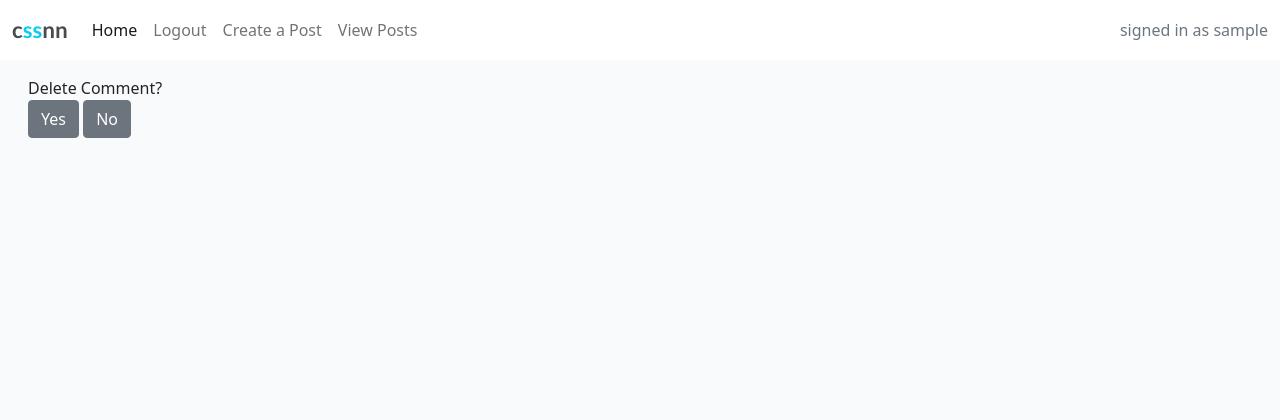
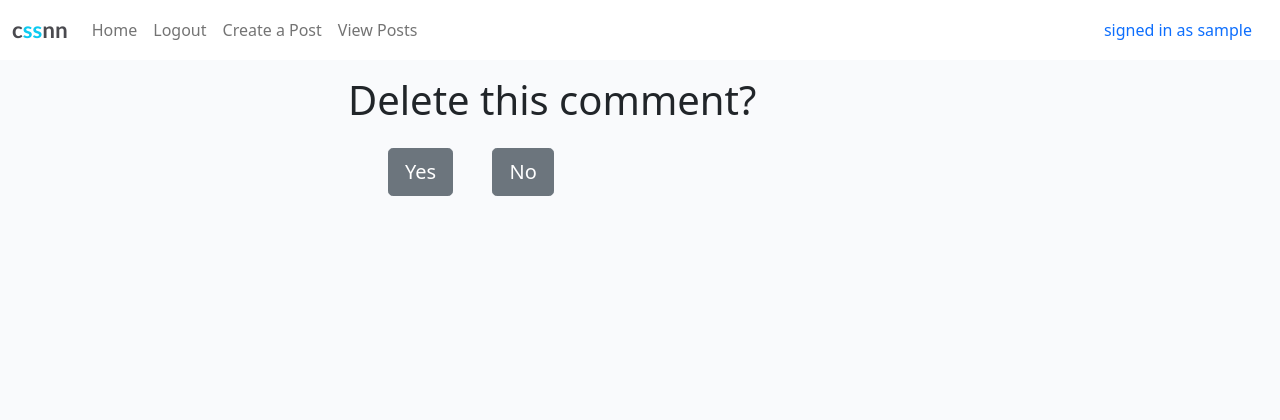
Before and after one commit to Code-Institute-Submissions/samagosti7-Project-4, a Django app: page /delete_comment/1/ in a window 1280 px wide. Shown: the top 420 px of the page. Run offline with Django 3.2, Linux system fonts and the light colour scheme; a user stored in the database is signed in; tables that the repository leaves empty hold one stand-in row (values such as "Sample post"); some libraries are stand-ins or nearby versions.

Commit message:
Style delete post/reject deletion of post buttons and style navbar/signin status message

```diff
--- a/templates/base.html
+++ b/templates/base.html
@@ -36,7 +36,7 @@
             <div class="collapse navbar-collapse" id="navbarText">
                 <ul class="navbar-nav me-auto mb-2 mb-lg-0">
                     <li class="nav-item">
-                        <a class="nav-link active" aria-current="page" href="{% url 'home' %}">Home</a>
+                        <a class="nav-link" aria-current="page" href="{% url 'home' %}">Home</a>
                     </li>
                     {% if user.is_authenticated %}
                     <li class="nav-item">
@@ -58,7 +58,7 @@
                     </li>
 
                 </ul>
-                <span class="navbar-text text-muted">
+                <span class="nav-link active">
                     {% if user.is_authenticated %}
                     signed in as {{ user.username }}
                     {% else %}
--- a/templates/delete_comment.html
+++ b/templates/delete_comment.html
@@ -8,15 +8,15 @@
 
 <div class="container-fluid">
     <div class="row">
-        <div class="col-md-6">
+        <div class="col-md-6 mx-auto">
             <div class="card card-body">
                 <form method="POST" action="{% url 'delete_comment' comment.id %}">
                     {% csrf_token %}
-                    <div>Delete Comment?</div>
-                    <div>
-                        <button class="btn btn-secondary">Yes</button>
-                        <a class="btn btn-secondary" href="{url 'post_list' comment.post.slug %}">No</a>
-                    </div>
+                    <h1>Delete this comment?</h1>
+                    <h3 class="container-fluid mx-auto">
+                        <button type="submit" class="btn btn-secondary btn-lg m-3">Yes</button>
+                        <a class="btn btn-secondary btn-lg m-3" href="{% url 'post_detail' comment.post.slug %}">No</a>
+                    </h3>
                 </form>
             </div>
         </div>
```
Also changed, not shown: templates/post_detail.html (+7 -0 lines).
